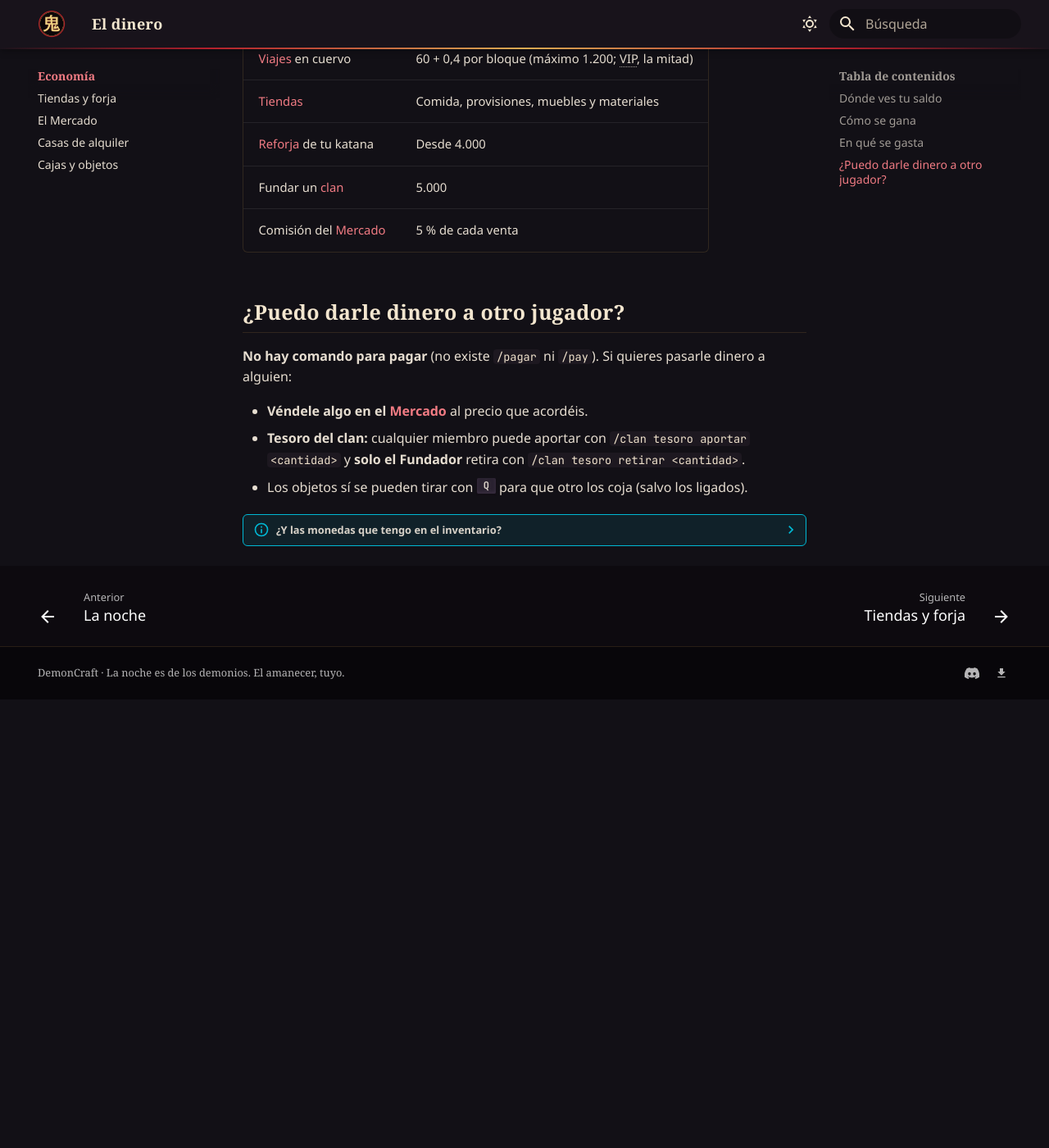
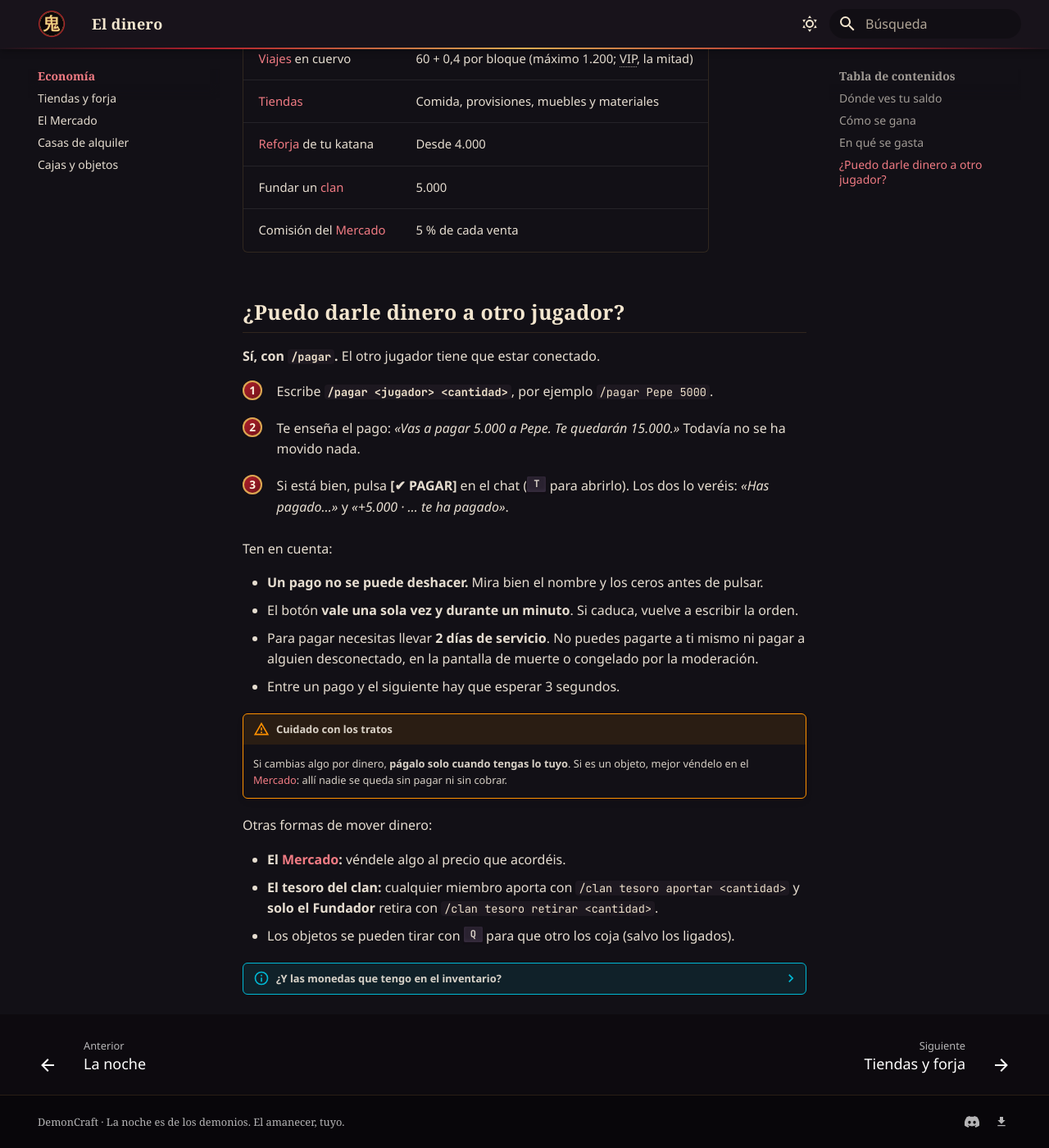
Before and after one commit to slava1222/demoncraft-guia, an MkDocs documentation site: the page built from docs/economia/index.md, in a window 1280 px wide and 1400 px high, scrolled down 1645 px. Shown: the whole window at 82% size. Built offline with MkDocs 1.6.1 and Material for MkDocs 9.7.7, drawn with Linux system fonts in a browser that asks for light colours; some web fonts are replaced; before the commit the page ends 2498 px from its top, so only the background shows below that.

Commit message:
La guía explica /pagar
Pagar a otro jugador conectado con /pagar <jugador> <cantidad>: el pago se
enseña antes y se confirma con el botón [✔ PAGAR], que vale una vez y un
minuto; 2 días de servicio; no se deshace. Comandos y preguntas frecuentes
al día. Se publica cuando el servidor tenga la ronda 16.

Co-Authored-By: Claude Opus 5.5 <noreply@anthropic.com>

```diff
--- a/docs/economia/index.md
+++ b/docs/economia/index.md
@@ -46,12 +46,32 @@ Con un **[rango VIP](../vip.md)** todo lo que paga el servidor (misiones, encarg
 
 ## ¿Puedo darle dinero a otro jugador?
 
-**No hay comando para pagar** (no existe `/pagar` ni `/pay`). Si quieres pasarle dinero a alguien:
+**Sí, con `/pagar`.** El otro jugador tiene que estar conectado.
 
-- **Véndele algo en el [Mercado](mercado.md)** al precio que acordéis.
-- **Tesoro del clan:** cualquier miembro puede aportar con `/clan tesoro aportar <cantidad>` y **solo el Fundador**
+<ol class="pasos" markdown>
+<li markdown>Escribe **`/pagar <jugador> <cantidad>`**, por ejemplo `/pagar Pepe 5000`.</li>
+<li markdown>Te enseña el pago: *«Vas a pagar 5.000 a Pepe. Te quedarán 15.000.»* Todavía no se ha movido nada.</li>
+<li markdown>Si está bien, pulsa **[✔ PAGAR]** en el chat (++t++ para abrirlo). Los dos lo veréis: *«Has pagado…»* y *«+5.000 · … te ha pagado»*.</li>
+</ol>
+
+Ten en cuenta:
+
+- **Un pago no se puede deshacer.** Mira bien el nombre y los ceros antes de pulsar.
+- El botón **vale una sola vez y durante un minuto**. Si caduca, vuelve a escribir la orden.
+- Para pagar necesitas llevar **2 días de servicio**. No puedes pagarte a ti mismo ni pagar a alguien desconectado,
+  en la pantalla de muerte o congelado por la moderación.
+- Entre un pago y el siguiente hay que esperar 3 segundos.
+
+!!! warning "Cuidado con los tratos"
+    Si cambias algo por dinero, **págalo solo cuando tengas lo tuyo**. Si es un objeto, mejor véndelo en el
+    [Mercado](mercado.md): allí nadie se queda sin pagar ni sin cobrar.
+
+Otras formas de mover dinero:
+
+- **El [Mercado](mercado.md):** véndele algo al precio que acordéis.
+- **El tesoro del clan:** cualquier miembro aporta con `/clan tesoro aportar <cantidad>` y **solo el Fundador**
   retira con `/clan tesoro retirar <cantidad>`.
-- Los objetos sí se pueden tirar con ++q++ para que otro los coja (salvo los ligados).
+- Los objetos se pueden tirar con ++q++ para que otro los coja (salvo los ligados).
 
 ??? info "¿Y las monedas que tengo en el inventario?"
     Las monedas físicas no sirven para comprar en DemonCraft. Si entras con alguna, se convierten solas en saldo de tu
```
Also changed, not shown: docs/comandos.md (+3 -2 lines), docs/faq.md (+2 -2 lines).
